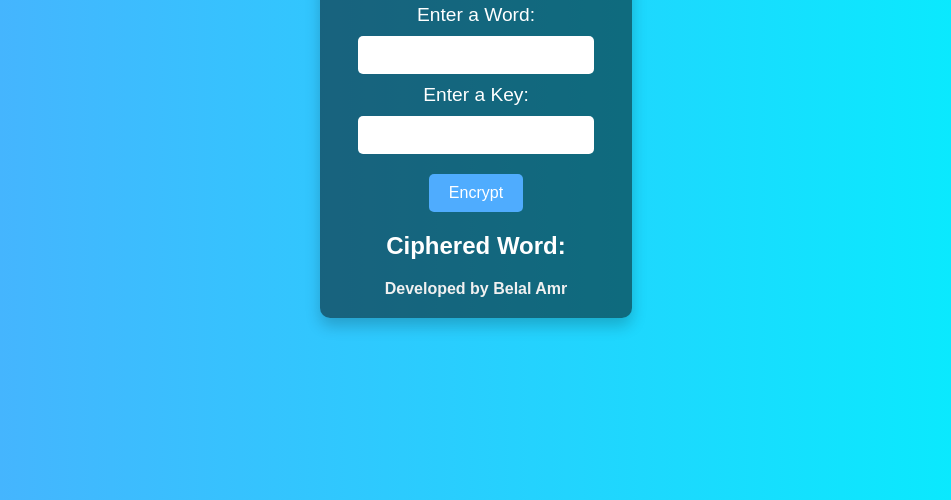
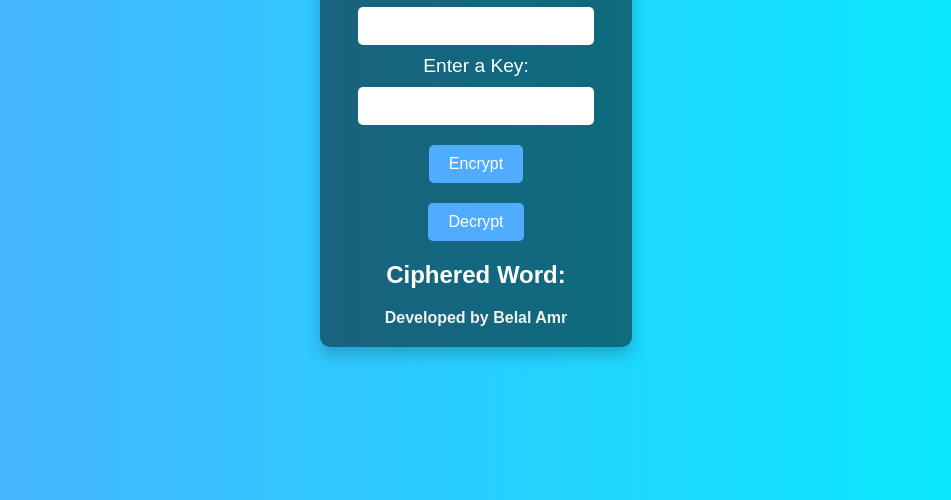
Before and after one commit to BelalAmrMohamed/caesar-cypher, a plain HTML site: page index.html in a window 1280 px wide. Both pictures are taken after a click on the button "Encrypt". Shown: the part 300-800 px from the top of the page, without its empty margins (164-1115 px from the left). Drawn offline with Linux system fonts and the light colour scheme.

Commit message:
Add files via upload

```diff
--- a/index.html
+++ b/index.html
@@ -85,34 +85,54 @@
             <input type="number" id="key" required>
 
             <button type="button" onclick="encryptWord()">Encrypt</button>
+            <button type="button" onclick="decryptWord()">Decrypt</button>
         </form>
         <div class="result" id="result"></div>
         <div class="footer">Developed by Belal Amr</div>
     </div>
 
     <script>
+    const alphabet = "abcdefghijklmnopqrstuvwxyz";
+
     function encryptWord() {
-        const word = document.getElementById('word').value;
+        let word = document.getElementById('word').value;
         const key = parseInt(document.getElementById('key').value);
-        const alphabet = "abcdefghijklmnopqrstuvwxyz";
-        let cipheredWord = "";
+
+        // Remove any non-alphabet characters and convert everything to uppercase
+        word = word.replace(/[^a-zA-Z]/g, '').toUpperCase();
+
+        const cipheredWord = transformWord(word, key);
+        document.getElementById('result').innerText = `Ciphered Word: ${cipheredWord}`;
+    }
+
+    function decryptWord() {
+        let word = document.getElementById('word').value;
+        const key = parseInt(document.getElementById('key').value);
+
+        // Remove any non-alphabet characters and convert everything to uppercase
+        word = word.replace(/[^a-zA-Z]/g, '').toUpperCase();
+
+        const decipheredWord = transformWord(word, -key);
+        document.getElementById('result').innerText = `Deciphered Word: ${decipheredWord}`;
+    }
+
+    function transformWord(word, shift) {
+        let result = "";
 
         for (let i = 0; i < word.length; i++) {
             const char = word[i];
             const lowerChar = char.toLowerCase();
 
             if (alphabet.includes(lowerChar)) {
-                const newPos = (alphabet.indexOf(lowerChar) + key) % 26;
+                const oldPos = alphabet.indexOf(lowerChar);
+                const newPos = (oldPos + shift + 26) % 26; // Add 26 to handle negative shifts
                 const newChar = alphabet[newPos];
-                cipheredWord += char === char.toUpperCase() ? newChar.toUpperCase() : newChar;
-            } else {
-                cipheredWord += char; // Preserve non-alphabet characters
+                result += newChar.toUpperCase(); // Ensure the output is uppercase
             }
         }
 
-        document.getElementById('result').innerText = `Ciphered Word: ${cipheredWord}`;
+        return result;
     }
     </script>
-
 </body>
 </html>
```
